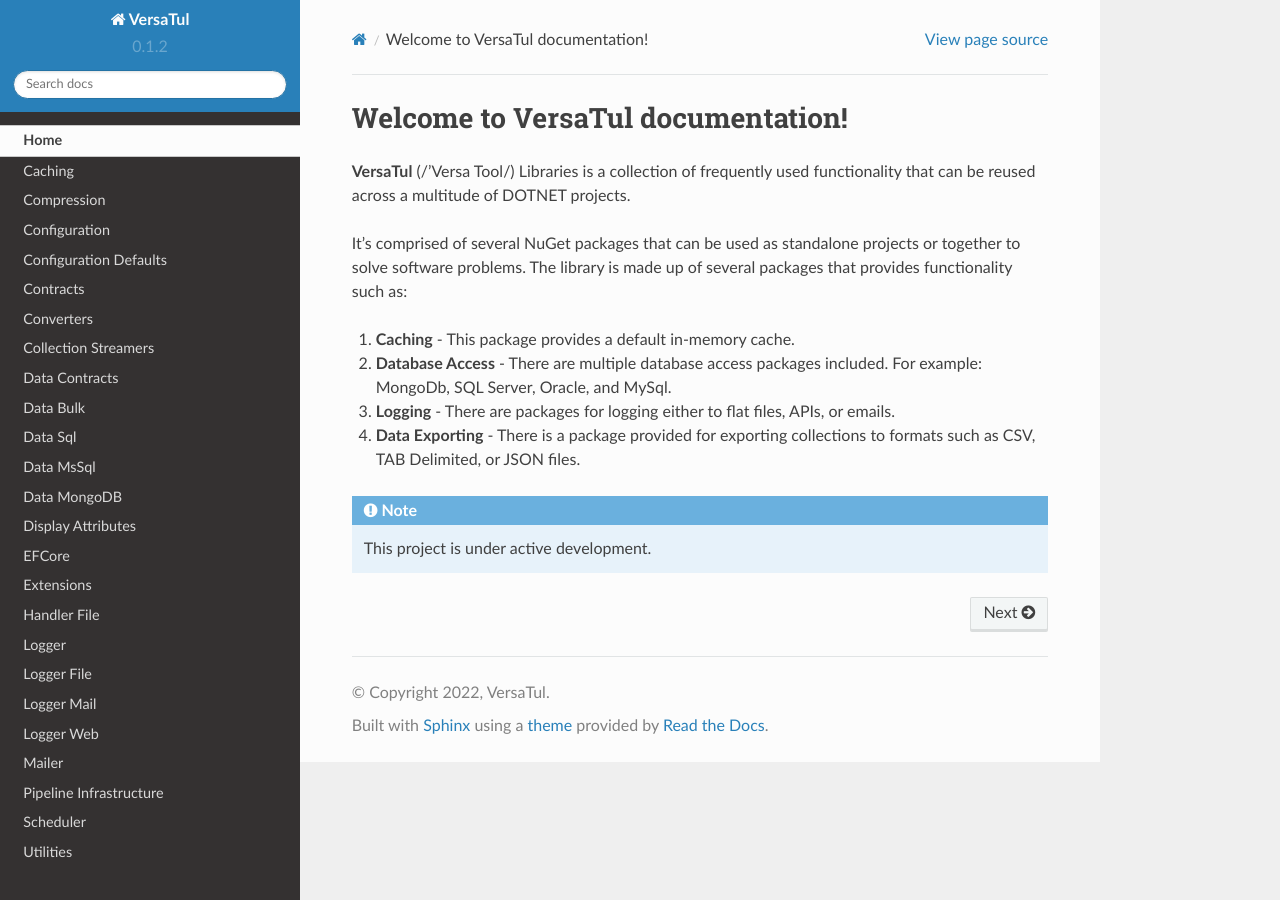
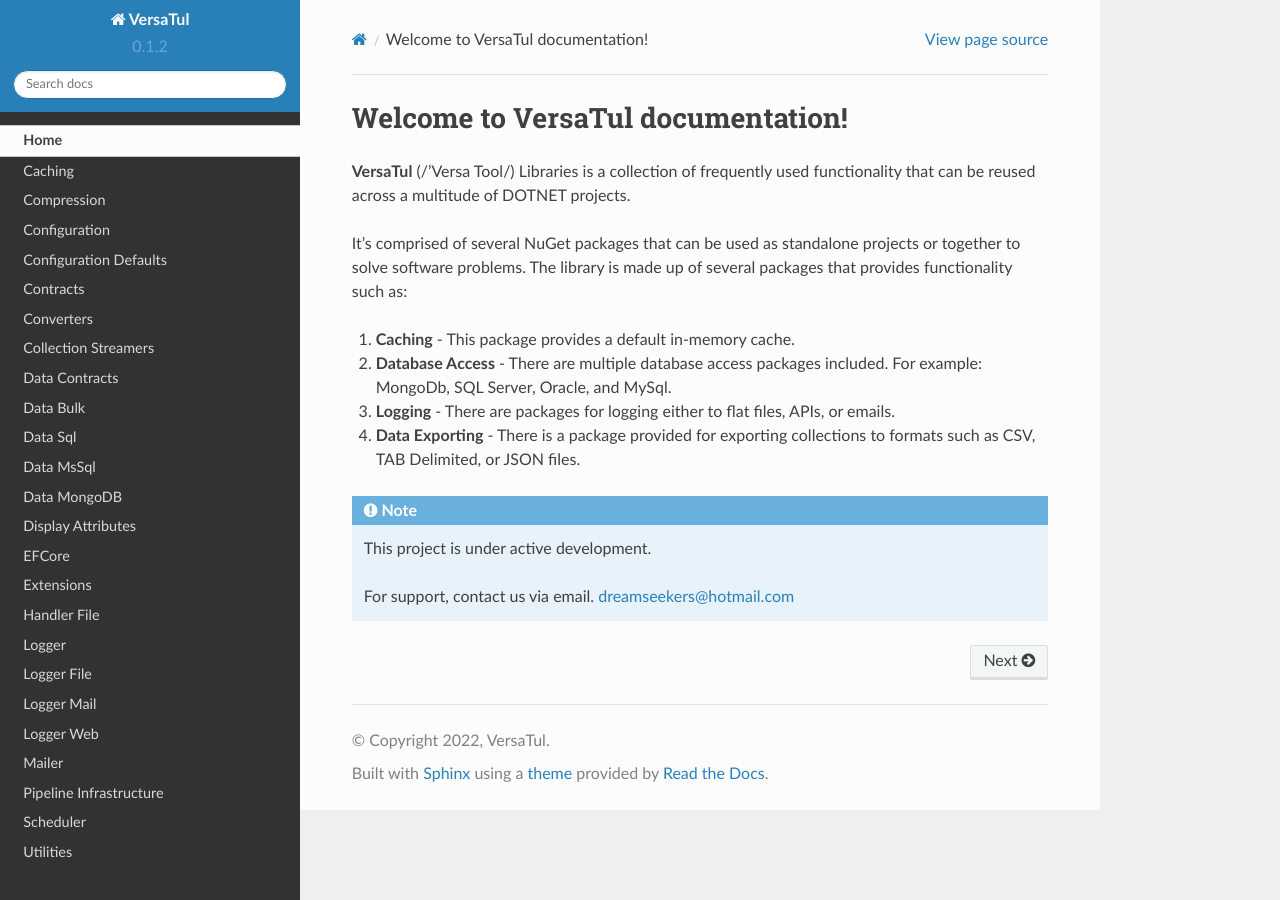
Before and after one commit to BjornWilliams/DocsVersaTul, a Sphinx documentation site: the page built from docs/source/index.rst, in a window 1280 px wide. Built offline with Sphinx 7.4.7 and the Read the Docs theme 2.0.0, drawn with Linux system fonts in a browser that asks for light colours.

Commit message:
Update index.rst
Added email support

```diff
--- a/docs/source/index.rst
+++ b/docs/source/index.rst
@@ -19,6 +19,9 @@
 .. note::
 
    This project is under active development.
+
+   For support, contact us via email. dreamseekers@hotmail.com
+
 
 .. toctree::
    :hidden:
```
